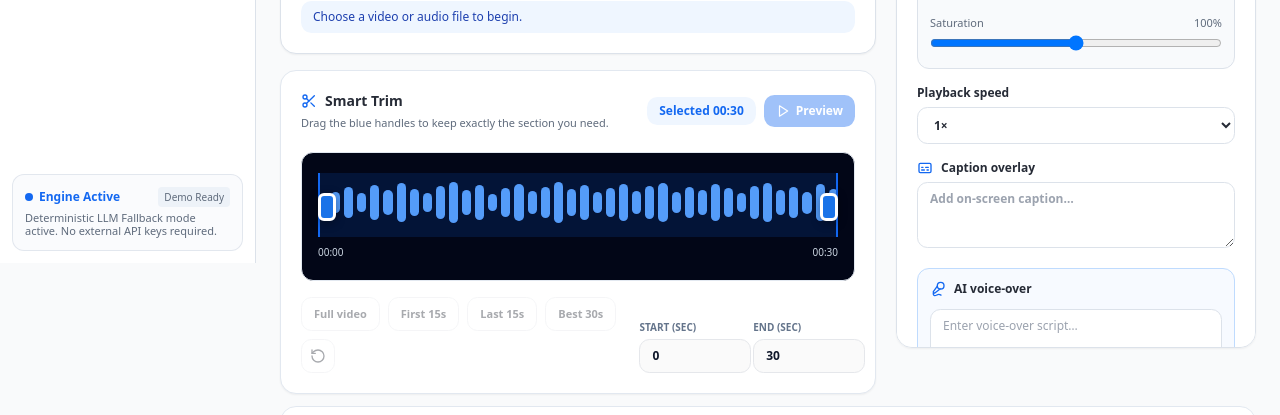
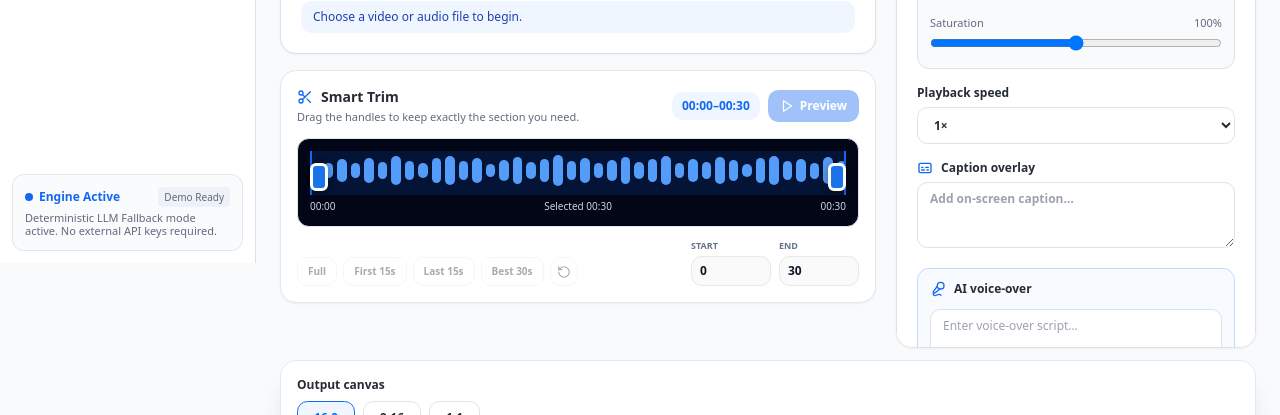
Before and after one commit to chandan326/sabd-studio, a Next.js app in the folder frontend/: page /dashboard/media in a window 1280 px wide. Shown: the part 537-952 px from the top of the page. Built offline with nearby package versions, Linux system fonts and the light colour scheme; no server answers.

Commit message:
fix: place compact smart trim beside editor controls

```diff
--- a/frontend/src/components/TrimTimeline.tsx
+++ b/frontend/src/components/TrimTimeline.tsx
@@ -2,11 +2,13 @@
 import { Play, RotateCcw, Scissors } from 'lucide-react';
 const bars=[32,48,70,44,78,55,88,62,45,76,92,58,80,40,68,84,52,72,94,60,78,48,66,86,54,74,90,46,70,56,82,64,42,76,88,58,72,50,84,62];
 const clock=(seconds:number)=>`${String(Math.floor(seconds/60)).padStart(2,'0')}:${String(Math.floor(seconds%60)).padStart(2,'0')}`;
-type Props={duration:number;start:number;end:number;onChange:(start:number,end:number)=>void;onPreview:()=>void;disabled?:boolean};
-export default function TrimTimeline({duration,start,end,onChange,onPreview,disabled=false}:Props){
+type Props={duration:number;start:number;end:number;onChange:(start:number,end:number)=>void;onPreview:()=>void;disabled?:boolean;compact?:boolean};
+export default function TrimTimeline({duration,start,end,onChange,onPreview,disabled=false,compact=false}:Props){
  const total=Math.max(1,duration),selected=Math.max(0,end-start);
  const preset=(kind:string)=>{if(kind==='full')onChange(0,total);if(kind==='first15')onChange(0,Math.min(15,total));if(kind==='last15')onChange(Math.max(0,total-15),total);if(kind==='center30'){const length=Math.min(30,total),from=Math.max(0,(total-length)/2);onChange(Math.round(from),Math.round(from+length));}};
- return <section className="rounded-2xl border border-slate-200 bg-white p-5 shadow-sm"><div className="flex flex-col gap-3 sm:flex-row sm:items-center sm:justify-between"><div><h2 className="flex items-center gap-2 text-sm font-bold"><Scissors className="h-4 w-4 text-primary"/>Smart Trim</h2><p className="mt-1 text-[11px] text-muted-foreground">Drag the blue handles to keep exactly the section you need.</p></div><div className="flex items-center gap-2"><span className="rounded-lg bg-blue-50 px-3 py-1.5 text-xs font-bold text-primary">Selected {clock(selected)}</span><button disabled={disabled} onClick={onPreview} className="inline-flex items-center gap-1.5 rounded-lg bg-primary px-3 py-2 text-xs font-semibold text-white disabled:opacity-40"><Play className="h-3.5 w-3.5"/>Preview</button></div></div>
- <div className="mt-5 rounded-xl border border-slate-200 bg-slate-950 px-4 py-5"><div className="relative h-16"><div className="absolute inset-x-0 top-2 flex h-11 items-center justify-between gap-1 overflow-hidden">{bars.map((height,index)=><span key={index} className="w-full rounded-full bg-blue-400" style={{height:`${height}%`,opacity:index/bars.length<start/total||index/bars.length>end/total?.2:1}}/>)}</div><div className="pointer-events-none absolute top-0 h-16 border-x-2 border-primary bg-primary/15" style={{left:`${start/total*100}%`,width:`${selected/total*100}%`}}/><input aria-label="Trim start" className="trim-range absolute inset-x-0 top-5 z-10 w-full" type="range" min="0" max={total} step="0.1" value={start} onChange={e=>onChange(Math.min(Number(e.target.value),end-.1),end)}/><input aria-label="Trim end" className="trim-range absolute inset-x-0 top-5 z-20 w-full" type="range" min="0" max={total} step="0.1" value={end} onChange={e=>onChange(start,Math.max(Number(e.target.value),start+.1))}/></div><div className="mt-2 flex justify-between text-[10px] text-slate-300"><span>{clock(0)}</span><span>{clock(total)}</span></div></div>
- <div className="mt-4 flex flex-col gap-3 lg:flex-row lg:items-end lg:justify-between"><div className="flex flex-wrap gap-2">{[['full','Full video'],['first15','First 15s'],['last15','Last 15s'],['center30','Best 30s']].map(([id,label])=><button key={id} disabled={disabled} onClick={()=>preset(id)} className="rounded-lg border px-3 py-2 text-[11px] font-semibold hover:bg-blue-50 disabled:opacity-40">{label}</button>)}<button disabled={disabled} onClick={()=>preset('full')} title="Reset trim" className="rounded-lg border p-2 disabled:opacity-40"><RotateCcw className="h-4 w-4"/></button></div><div className="grid grid-cols-2 gap-3"><label className="text-[10px] font-semibold text-slate-500">START (SEC)<input disabled={disabled} type="number" min="0" max={end-.1} step="0.1" value={Number(start.toFixed(1))} onChange={e=>onChange(Math.min(Number(e.target.value),end-.1),end)} className="mt-1 block w-28 rounded-lg border px-3 py-2 text-xs text-slate-900"/></label><label className="text-[10px] font-semibold text-slate-500">END (SEC)<input disabled={disabled} type="number" min={start+.1} max={total} step="0.1" value={Number(end.toFixed(1))} onChange={e=>onChange(start,Math.min(Number(e.target.value),total))} className="mt-1 block w-28 rounded-lg border px-3 py-2 text-xs text-slate-900"/></label></div></div></section>;
+ const updateStart=(value:number)=>{if(Number.isFinite(value))onChange(Math.max(0,Math.min(value,end-.1)),end)};
+ const updateEnd=(value:number)=>{if(Number.isFinite(value))onChange(start,Math.min(total,Math.max(value,start+.1)))};
+ return <section className={`rounded-2xl border border-slate-200 bg-white shadow-sm ${compact?'p-4':'p-5'}`}><div className="flex flex-col gap-2 sm:flex-row sm:items-center sm:justify-between"><div><h2 className="flex items-center gap-2 text-sm font-bold"><Scissors className="h-4 w-4 text-primary"/>Smart Trim</h2><p className="mt-0.5 text-[11px] text-muted-foreground">Drag the handles to keep exactly the section you need.</p></div><div className="flex items-center gap-2"><span className="rounded-lg bg-blue-50 px-2.5 py-1.5 text-xs font-bold text-primary">{clock(start)}–{clock(end)}</span><button disabled={disabled} onClick={onPreview} className="inline-flex items-center gap-1.5 rounded-lg bg-primary px-3 py-2 text-xs font-semibold text-white disabled:opacity-40"><Play className="h-3.5 w-3.5"/>Preview</button></div></div>
+ <div className={`${compact?'mt-3 px-3 py-3':'mt-5 px-4 py-5'} rounded-xl border border-slate-200 bg-slate-950`}><div className={`relative ${compact?'h-11':'h-16'}`}><div className={`absolute inset-x-0 flex items-center justify-between gap-1 overflow-hidden ${compact?'top-1 h-8':'top-2 h-11'}`}>{bars.map((height,index)=><span key={index} className="w-full rounded-full bg-blue-400" style={{height:`${height}%`,opacity:index/bars.length<start/total||index/bars.length>end/total?.2:1}}/>)}</div><div className={`pointer-events-none absolute top-0 border-x-2 border-primary bg-primary/15 ${compact?'h-11':'h-16'}`} style={{left:`${start/total*100}%`,width:`${selected/total*100}%`}}/><input aria-label="Trim start" className={`trim-range absolute inset-x-0 z-10 w-full ${compact?'top-3':'top-5'}`} type="range" min="0" max={total} step="0.1" value={start} onChange={e=>updateStart(Number(e.target.value))}/><input aria-label="Trim end" className={`trim-range absolute inset-x-0 z-20 w-full ${compact?'top-3':'top-5'}`} type="range" min="0" max={total} step="0.1" value={end} onChange={e=>updateEnd(Number(e.target.value))}/></div><div className={`${compact?'mt-1':'mt-2'} flex justify-between text-[10px] text-slate-300`}><span>{clock(0)}</span><span>Selected {clock(selected)}</span><span>{clock(total)}</span></div></div>
+ <div className={`${compact?'mt-3':'mt-4'} flex flex-col gap-3 xl:flex-row xl:items-end xl:justify-between`}><div className="flex flex-wrap gap-1.5">{[['full','Full'],['first15','First 15s'],['last15','Last 15s'],['center30','Best 30s']].map(([id,label])=><button key={id} disabled={disabled} onClick={()=>preset(id)} className="rounded-lg border px-2.5 py-1.5 text-[10px] font-semibold hover:bg-blue-50 disabled:opacity-40">{label}</button>)}<button aria-label="Reset trim" disabled={disabled} onClick={()=>preset('full')} title="Reset trim" className="rounded-lg border p-1.5 disabled:opacity-40"><RotateCcw className="h-3.5 w-3.5"/></button></div><div className="grid grid-cols-2 gap-2"><label className="text-[9px] font-semibold text-slate-500">START<input aria-label="Trim start seconds" disabled={disabled} type="number" min="0" max={end-.1} step="0.1" value={Number(start.toFixed(1))} onChange={e=>updateStart(Number(e.target.value))} className="mt-1 block w-full rounded-lg border px-2 py-1.5 text-xs text-slate-900 xl:w-20"/></label><label className="text-[9px] font-semibold text-slate-500">END<input aria-label="Trim end seconds" disabled={disabled} type="number" min={start+.1} max={total} step="0.1" value={Number(end.toFixed(1))} onChange={e=>updateEnd(Number(e.target.value))} className="mt-1 block w-full rounded-lg border px-2 py-1.5 text-xs text-slate-900 xl:w-20"/></label></div></div></section>;
 }
```
